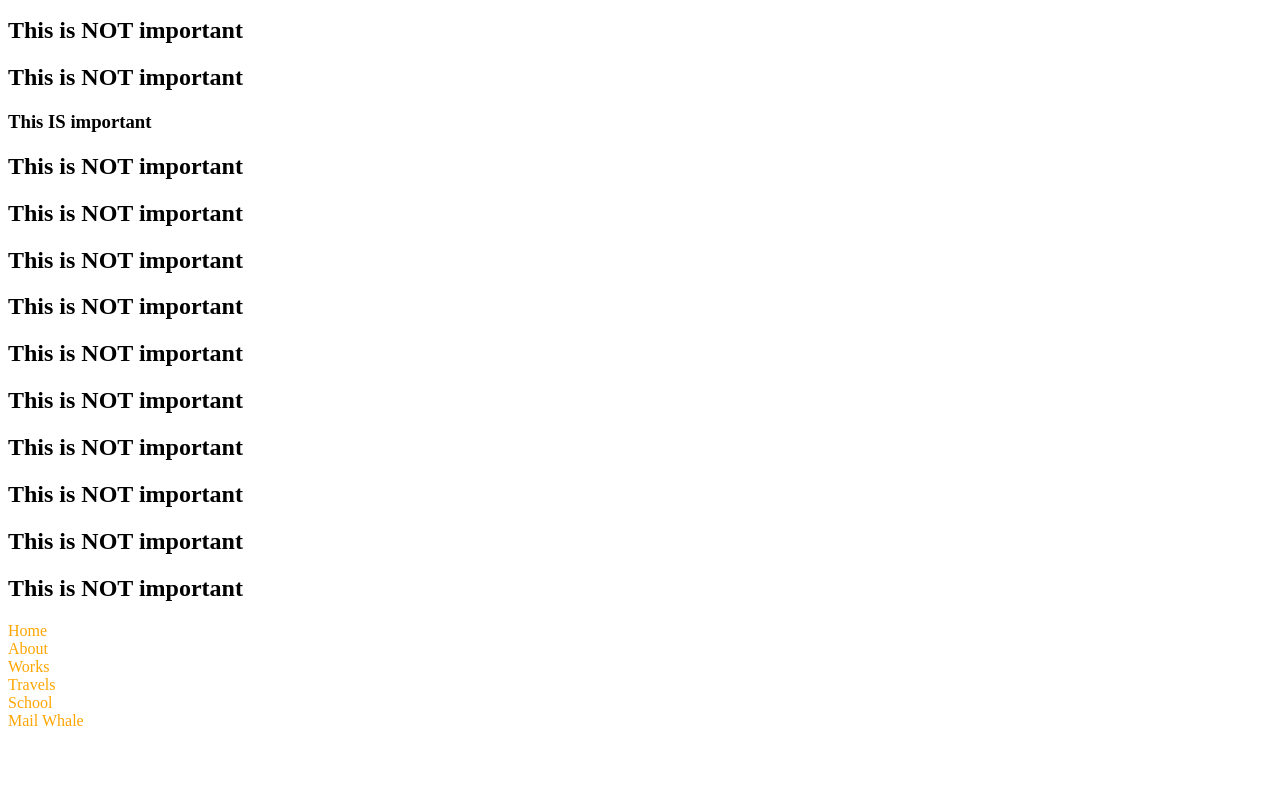
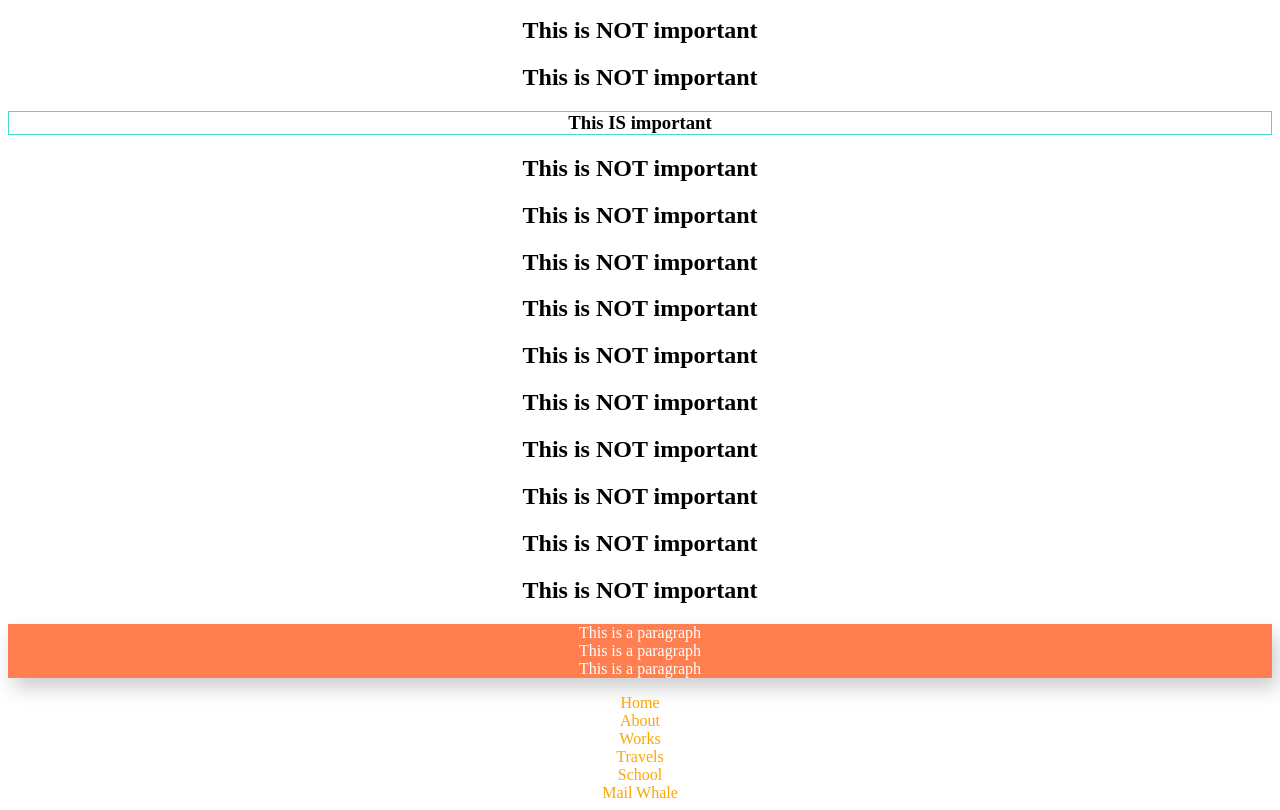
Before and after one commit to sarahkydnc/shecodes-resp-classwork, a plain HTML site: page index.html in a window 1280 px wide. Shown: the part 493-1303 px from the top of the page. Before the commit the page ends 1231 px from the top, so only its background shows below. Drawn offline with Linux system fonts and the light colour scheme.

Commit message:
Retitled pages, and added Week 1-Lesson 4's content

```diff
--- a/index.html
+++ b/index.html
@@ -4,8 +4,25 @@
     <meta charset="UTF-8" />
     <meta http-equiv="X-UA-Compatible" content="IE=edge" />
     <meta name="viewport" content="width=device-width, initial-scale=1.0" />
-    <title>Document</title>
+    <title>SheCodes Responsive | Portfolio Site</title>
     <style>
+      body {
+        text-align: center;
+      }
+      :root {
+        --primary-color: coral;
+        --box-shadow: 5px 10px 20px rgba(0, 0, 0, 0.2);
+        --border: 1px solid turquoise;
+      }
+
+      h1 {
+        color: var(--primary-color);
+      }
+
+      h3 {
+        border: var(--border);
+      }
+
       a {
         color: orange;
         text-decoration: none;
@@ -18,6 +35,12 @@
 
       a:visited {
         color: purple;
+      }
+
+      p {
+        color: white;
+        background: var(--primary-color);
+        box-shadow: var(--box-shadow);
       }
     </style>
   </head>
@@ -47,6 +70,12 @@
     <h2>This is NOT important</h2>
     <h2>This is NOT important</h2>
 
+    <p>
+      This is a paragraph <br />
+      This is a paragraph <br />
+      This is a paragraph
+    </p>
+
     <a href="index.html">Home</a> <br />
     <a href="about.html">About</a> <br />
     <a href="works.html">Works</a> <br />
```
Also changed, not shown: about.html (+2 -2 lines), works.html (+1 -1 lines).
